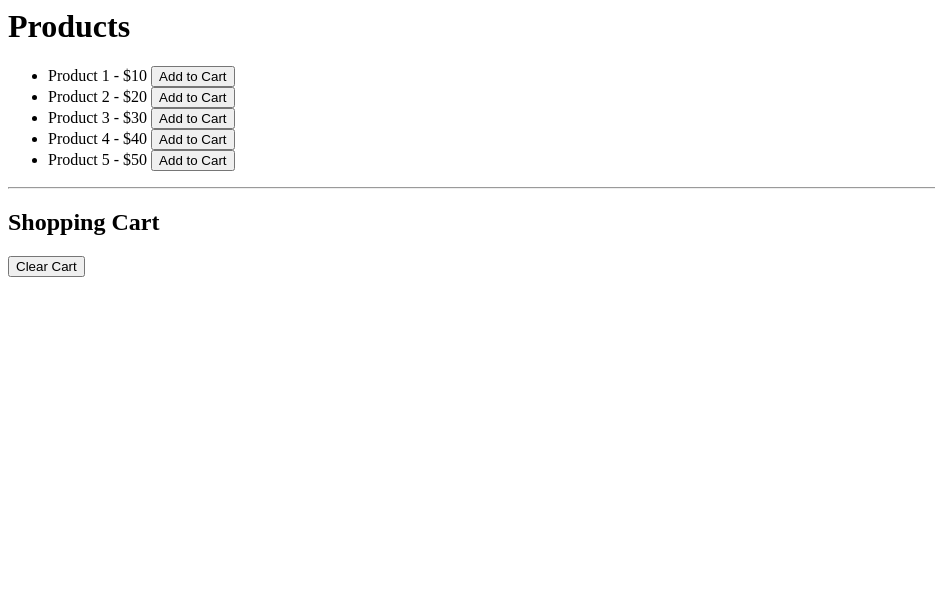
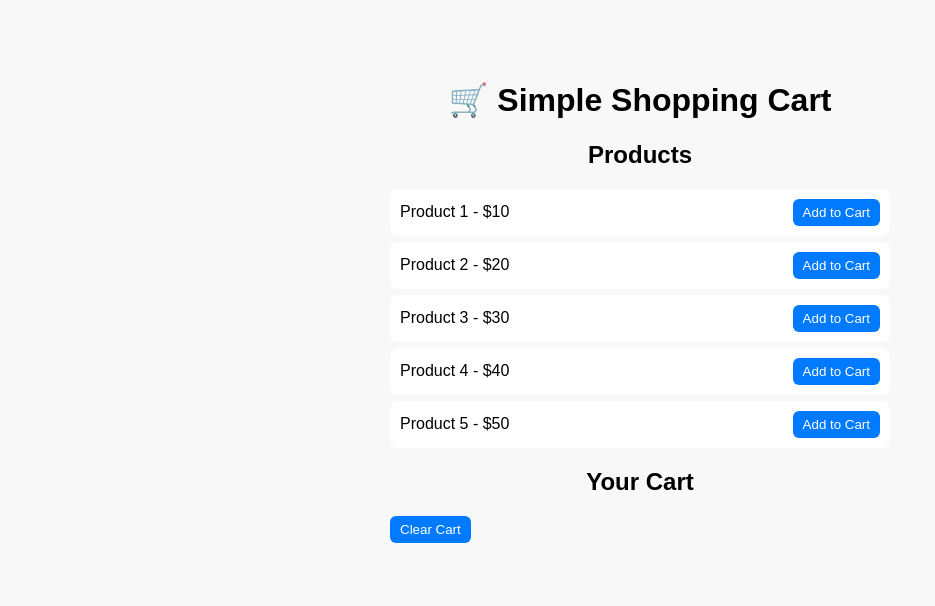
Before and after one commit to acciojob/shopping-cart-sessions-geethanandam22, a website: page main.html in a window 1280 px wide. Shown: the whole page, without its empty margins (0-935 px from the left). Drawn offline with Linux system fonts and the light colour scheme.

Commit message:
created a submission

```diff
--- a/main.html
+++ b/main.html
@@ -1,17 +1,21 @@
-<html>
+<!DOCTYPE html>
+<html lang="en">
 <head>
+  <meta charset="UTF-8" />
+  <meta name="viewport" content="width=device-width, initial-scale=1.0" />
+  <title>Shopping Cart</title>
   <link rel="stylesheet" href="styles.css" />
 </head>
+<body>
+  <h1>🛒 Simple Shopping Cart</h1>
 
-  <body>
-    <!-- do not edit this file -->
-    <h1>Products</h1>
+  <h2>Products</h2>
   <ul id="product-list"></ul>
-    <hr />
-    <h2>Shopping Cart</h2>
+
+  <h2>Your Cart</h2>
   <ul id="cart-list"></ul>
   <button id="clear-cart-btn">Clear Cart</button>
 
-    <script type="text/javascript" src="./script.js"></script>
+  <script src="script.js"></script>
 </body>
 </html>
--- a/styles.css
+++ b/styles.css
@@ -1 +1,41 @@
 /*  your css code here. If applicable */
+body {
+  font-family: Arial, sans-serif;
+  max-width: 500px;
+  margin: 40px auto;
+  padding: 20px;
+  background: #f8f8f8;
+  border-radius: 10px;
+}
+
+h1, h2 {
+  text-align: center;
+}
+
+ul {
+  list-style: none;
+  padding: 0;
+}
+
+li {
+  background: white;
+  padding: 10px;
+  margin: 6px 0;
+  border-radius: 8px;
+  display: flex;
+  justify-content: space-between;
+  align-items: center;
+}
+
+button {
+  background-color: #007bff;
+  color: white;
+  border: none;
+  padding: 6px 10px;
+  border-radius: 6px;
+  cursor: pointer;
+}
+
+button:hover {
+  background-color: #0056b3;
+}
```
Lines whose indentation alone changed are shown as unchanged.
